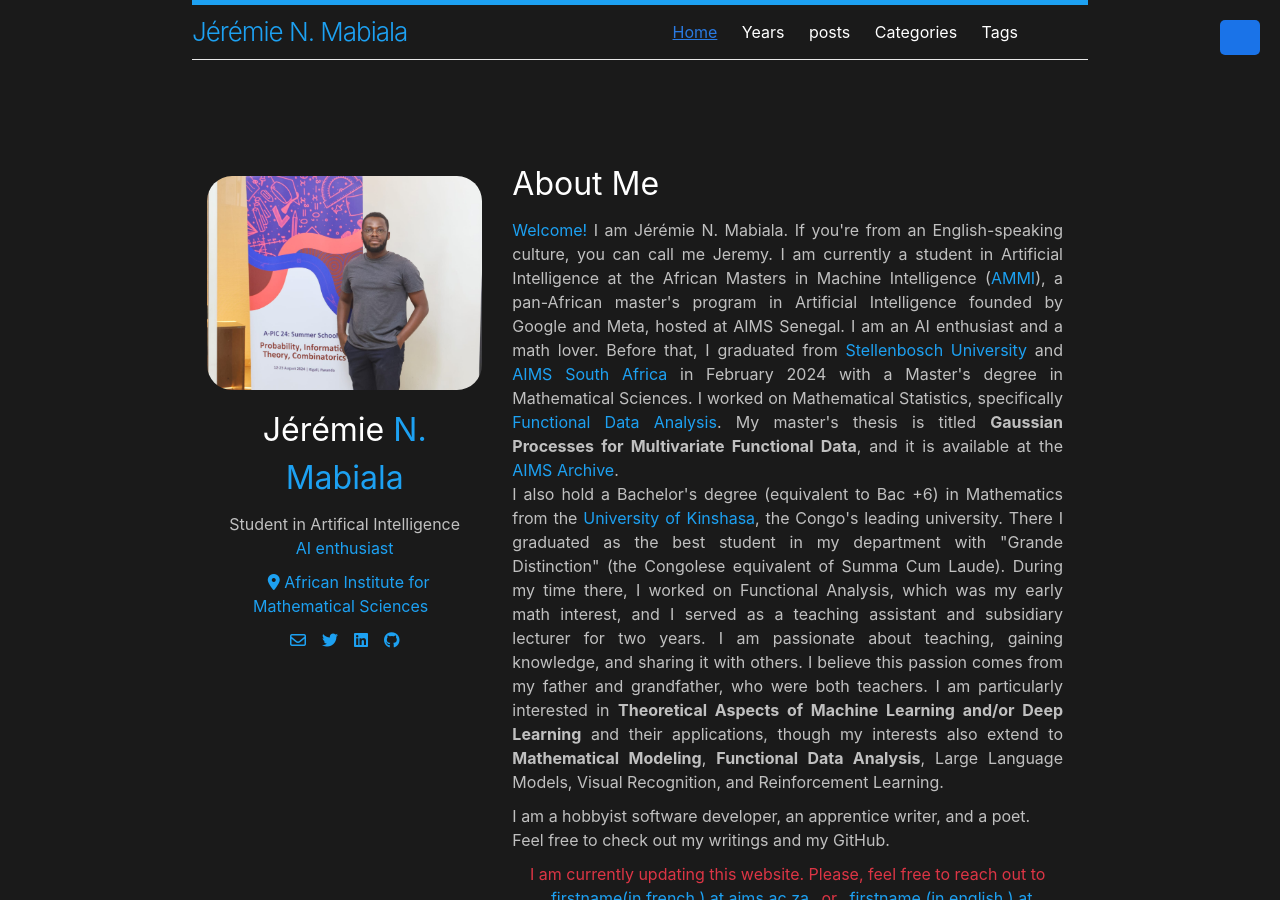
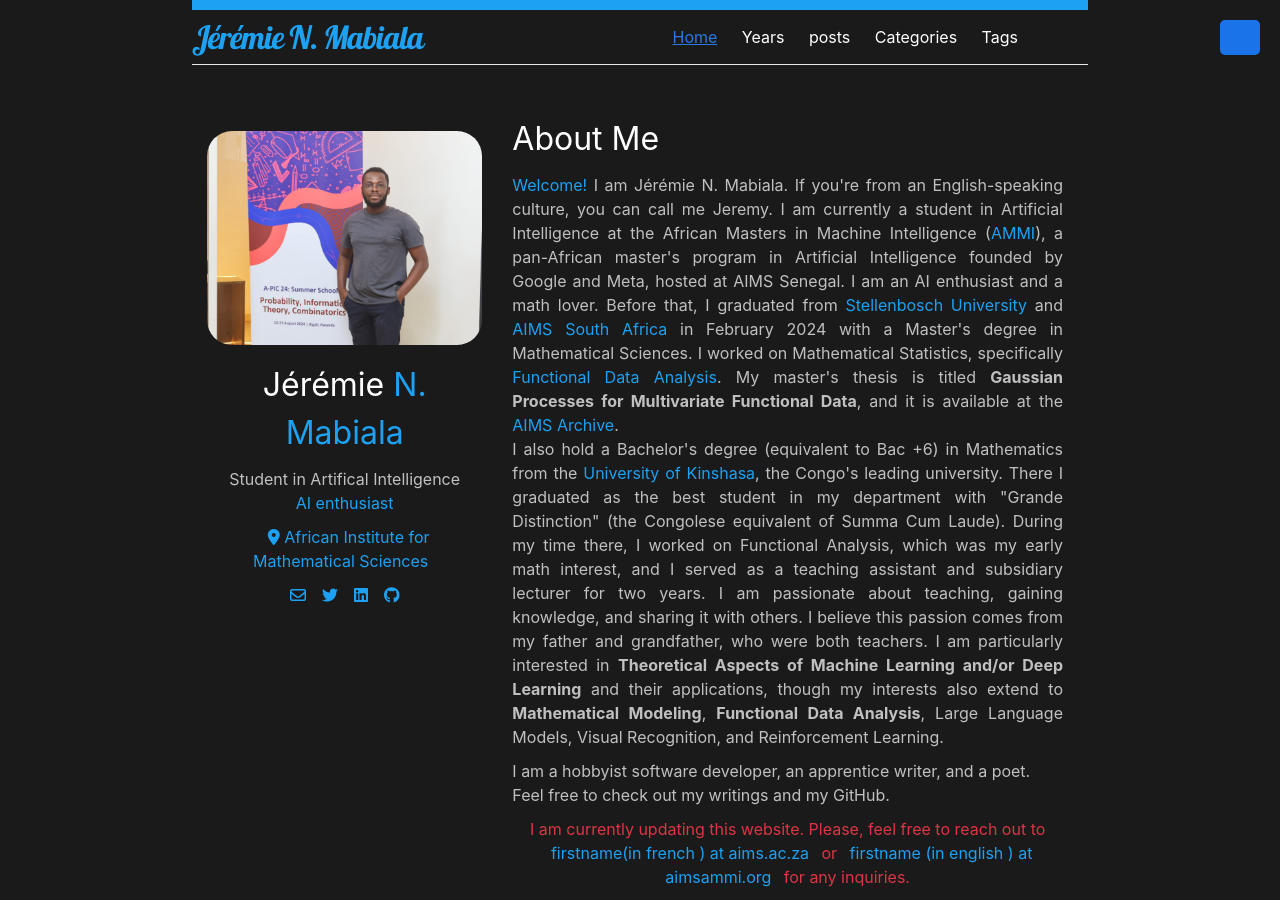
Before and after one commit to jnlandu/jnlandu.github.io, a Jekyll site: the page built from index.md, in a window 1280 px wide and 900 px high. Built offline with Jekyll 4.4.1, drawn with Linux system fonts in a browser that asks for light colours.

Commit message:
Add Lobaster font to site title

```diff
--- a/_includes/head.html
+++ b/_includes/head.html
@@ -13,6 +13,8 @@
   <link rel="stylesheet" href="{{ '/assets/css/custom/custom.css' | relative_url }}">
   <!-- for icons -->
 
+  <!--  Google fonts -->
+  <!-- <link rel="stylesheet" href="https://fonts.googleapis.com/css?family=Roboto:300,400,500,700&display=swap"> -->
   <link rel="stylesheet" href="https://cdnjs.cloudflare.com/ajax/libs/font-awesome/5.15.4/css/all.min.css">
   <link rel="stylesheet" href="https://cdnjs.cloudflare.com/ajax/libs/font-awesome/6.0.0-beta3/css/all.min.css">
   <link rel="stylesheet" href="https://cdn.jsdelivr.net/npm/katex@0.16.11/dist/katex.min.css" integrity="sha384-nB0miv6/jRmo5UMMR1wu3Gz6NLsoTkbqJghGIsx//Rlm+ZU03BU6SQNC66uf4l5+" crossorigin="anonymous">
--- a/_sass/minima-dark/_layout.scss
+++ b/_sass/minima-dark/_layout.scss
@@ -5,7 +5,7 @@
  */
  .site-header {
   // background-color: $background-color;
-  border-top: 5px solid $brand-color;
+  border-top: 10px solid $brand-color;
   border-bottom: 1px solid $grey-color-light;
   min-height: $spacing-unit * 1.865;
   // margin-bottom: 10px !important;
--- a/assets/css/custom/custom.css
+++ b/assets/css/custom/custom.css
@@ -1,3 +1,11 @@
+@import url('https://fonts.googleapis.com/css2?family=Nunito:wght@400;700&display=swap');
+@import url('https://fonts.googleapis.com/css2?family=Lobster&display=swap');
+/* body {
+  font-family: 'Lobster','Nunito', sans-serif;
+} */
+
+
+
 :root {
   /* Light mode colors */
   --bg-black: #000000;
@@ -39,7 +47,11 @@
 }
 
 
-
+/*  Site-tile font style */
+.site-title {
+  font-family: 'Lobster', sans-serif !important;
+  font-size: 2rem;
+}
 
 
 /* Dark mode colors */
@@ -85,7 +97,7 @@
 }
 
 .about-wrapper {
-  margin-top: 100px;
+  margin-top: 50px;
   display: -webkit-box !important;
   display: -ms-flexbox !important;
   width: calc(var(--content-width) - 70px);
@@ -105,21 +117,19 @@
     display: none;
   }
   .nav-toggle-btn{
+    display: block !important;
+    cursor: pointer !important;
     position: fixed;
     top: 20px;
-    right: calc(var(--spacing-unit));
+    right: calc(var(--spacing-unit) );
     padding: 10px 20px;
-
-
+    margin-right: 50px !important;
     background-color: var(--link-color);
     color: var(--bg-color);
-    display: block !important;
-    margin-right: 50px !important;
-    border: calc(var(--bs-border-width)/3) solid var(--brand-color);
-    border-radius: var(--bs-navbar-toggler-border-radius);
-    transition: var(--bs-navbar-toggler-transition);
-
+    border: none !important;
     cursor: pointer !important;
+    border-radius: 5px;
+    transition: background-color 0.3s ease;
 
   }
 
```
